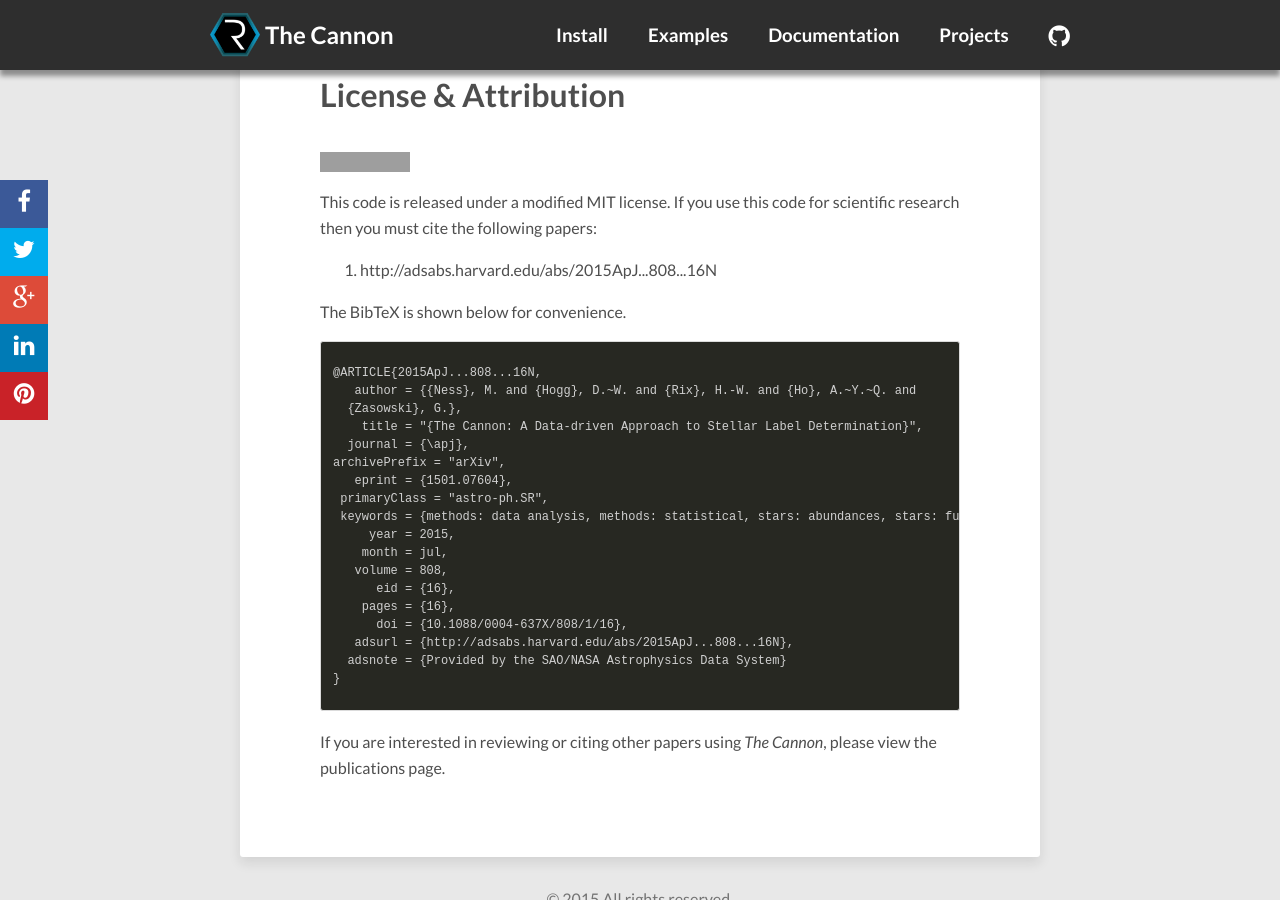
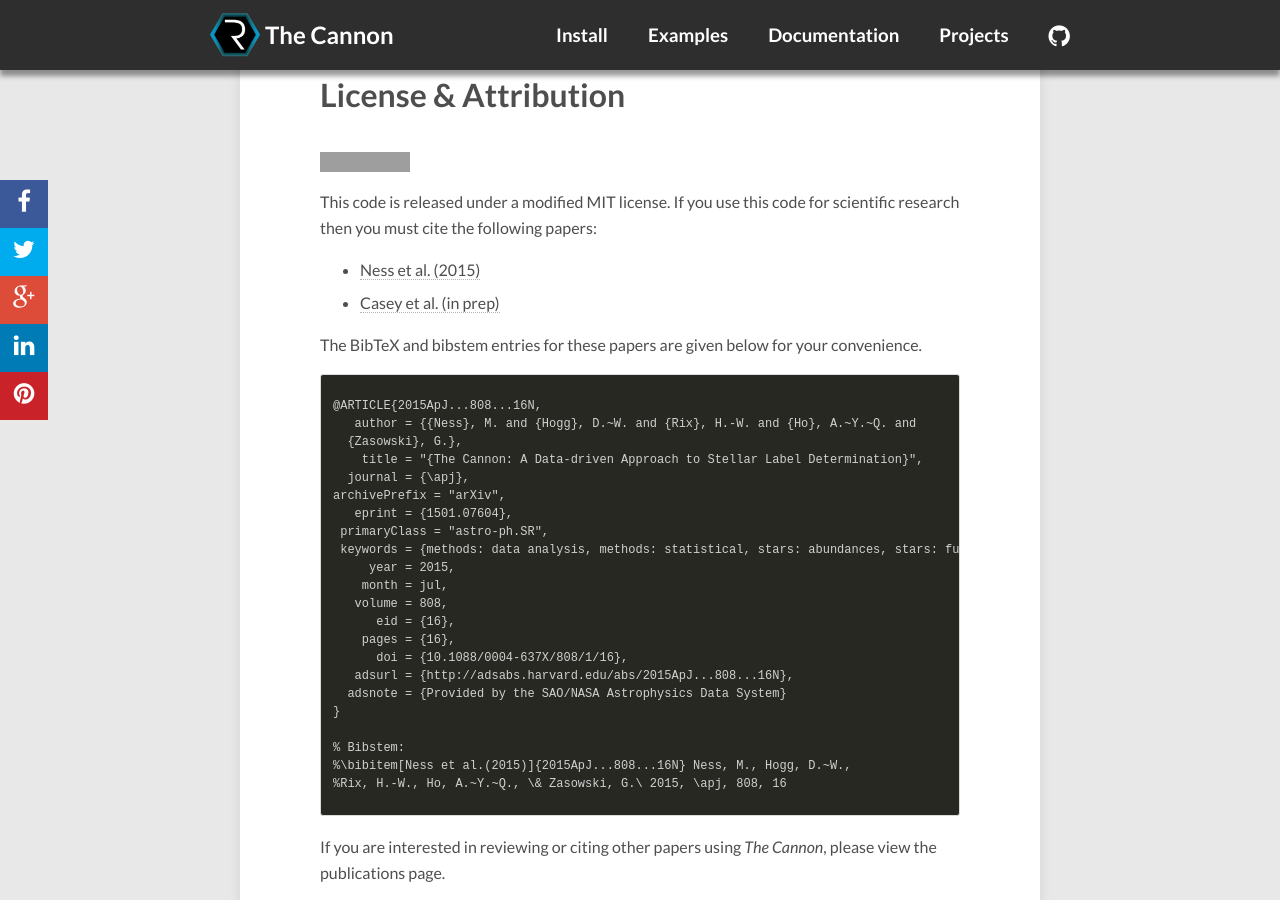
Before and after one commit to andycasey/AnniesLasso, a Jekyll site: the page built from new_index.html, in a window 1280 px wide and 900 px high, scrolled down 880 px. Built offline with Jekyll 4.4.1, drawn with Linux system fonts in a browser that asks for light colours; nearby versions of some CDN libraries; comment, search, counter and statistics services are not loaded; grey boxes are pictures that could not be loaded.

Commit message:
Add bibstem

```diff
--- a/new_index.html
+++ b/new_index.html
@@ -49,13 +49,13 @@ pip install https://github.com/andycasey/AnniesLasso/archive/master.zip
 
     <p>This code is released under a modified MIT license. If you use this code for scientific research then you must cite the following papers:
 
-      <ol>
-        <li>http://adsabs.harvard.edu/abs/2015ApJ...808...16N
-</li>
-</ol>
+      <ul>
+        <li><a href="http://adsabs.harvard.edu/abs/2015ApJ...808...16N">Ness et al. (2015)</a></li>
+        <li><a href="#">Casey et al. (in prep)</a></li>
+      </ul>
     </p>
 
-    <p>The BibTeX is shown below for convenience.
+    <p>The BibTeX and bibstem entries for these papers are given below for your convenience.
 
 {% highlight text %}
 {% raw %}
@@ -79,6 +79,10 @@ archivePrefix = "arXiv",
   adsnote = {Provided by the SAO/NASA Astrophysics Data System}
 }
 
+% Bibstem:
+%\bibitem[Ness et al.(2015)]{2015ApJ...808...16N} Ness, M., Hogg, D.~W.,
+%Rix, H.-W., Ho, A.~Y.~Q., \& Zasowski, G.\ 2015, \apj, 808, 16
+
 {% endraw %}
 {% endhighlight %}
     </p>
```
